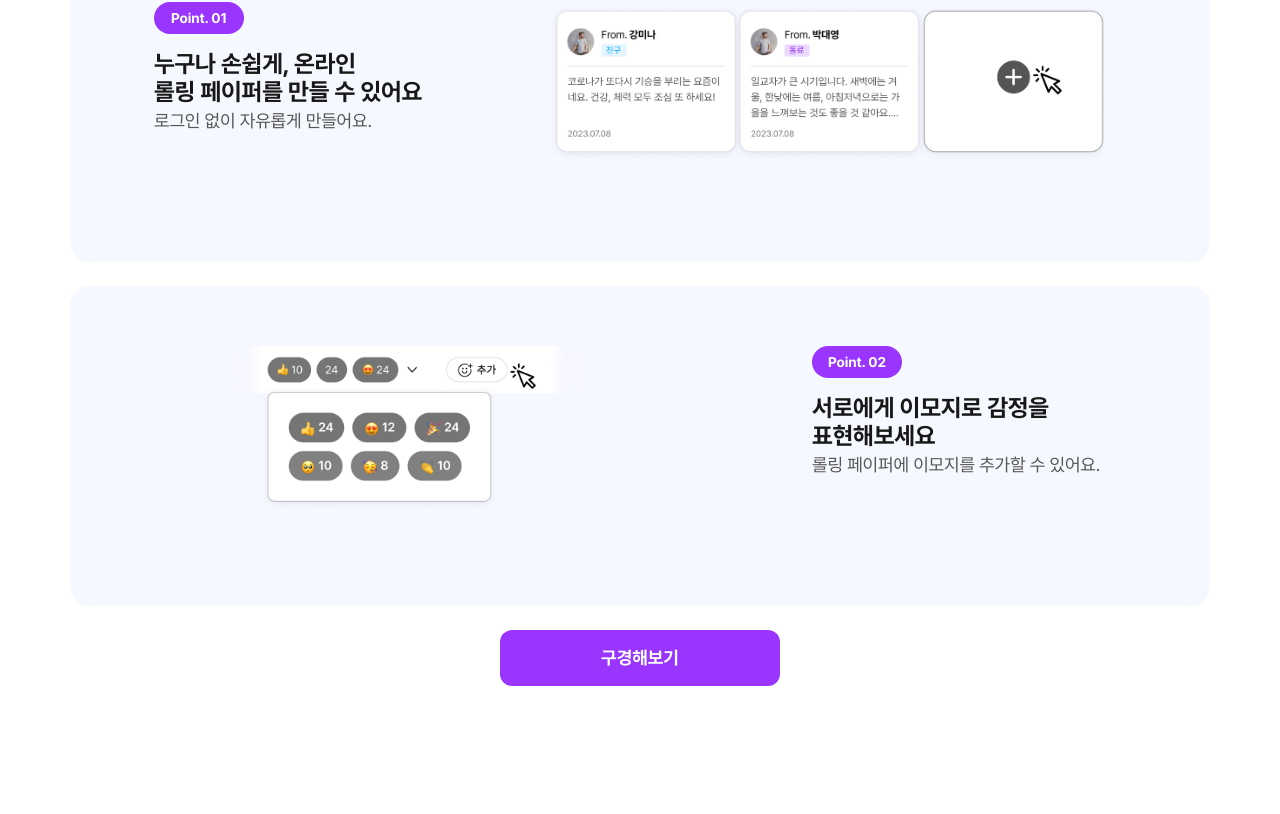
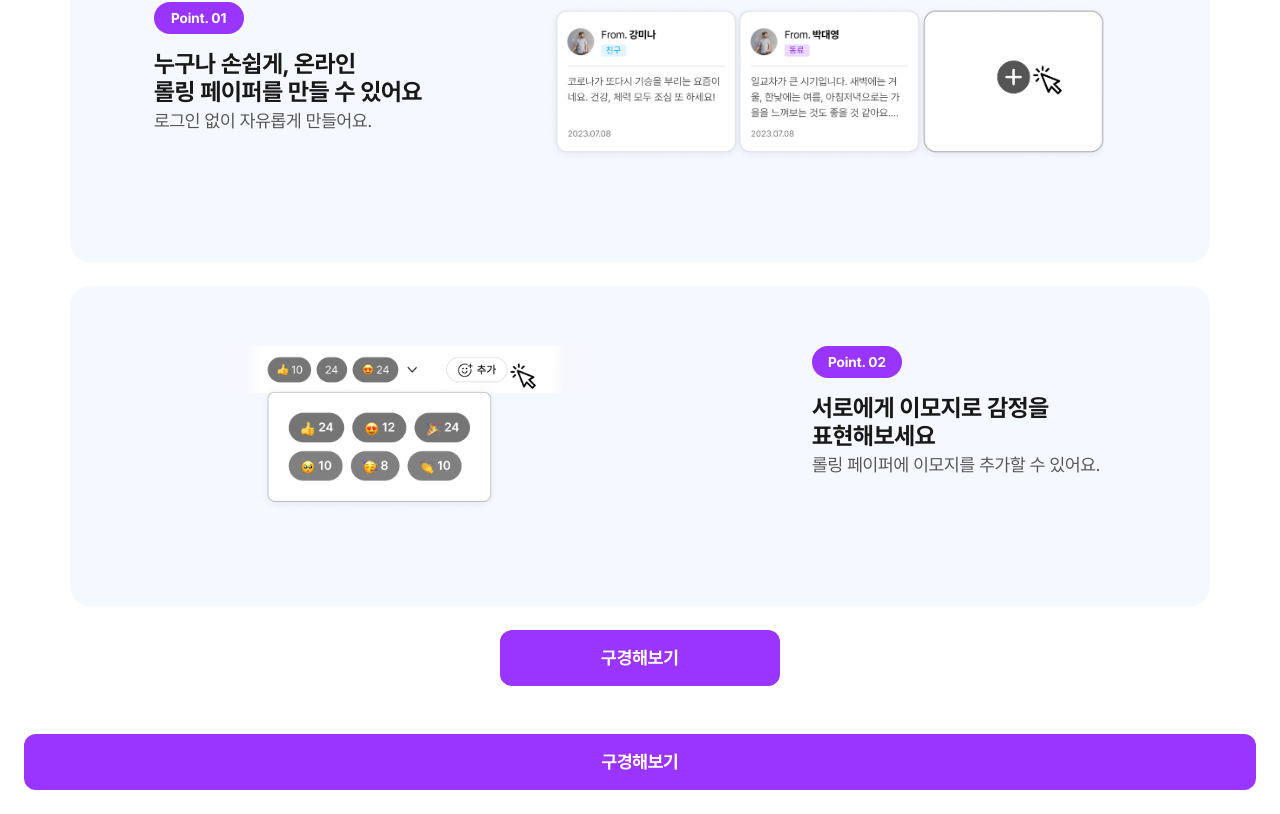
Before and after one commit to Rolligo/rolling, a React (Create React App) app: page / in a window 1280 px wide. Shown: the part 147-961 px from the top of the page. Before the commit the page ends 857 px from the top, so only its background shows below. Built offline with nearby package versions, Linux system fonts and the light colour scheme; no server answers.

Commit message:
refactor: styled으로 상속할 수 있도록 수정

```diff
--- a/src/components/StyledButtons/Button.jsx
+++ b/src/components/StyledButtons/Button.jsx
@@ -1,8 +1,13 @@
 import * as S from "./Button.style";
 
-function ButtonMain({ disabled, children, size, onClick }) {
+function ButtonMain({ className, disabled, children, size, onClick }) {
   return (
-    <S.Button disabled={disabled} $size={size} onClick={onClick}>
+    <S.Button
+      className={className}
+      disabled={disabled}
+      $size={size}
+      onClick={onClick}
+    >
       {children}
     </S.Button>
   );
--- a/src/components/StyledButtons/SecondaryButton/SecondaryButton.jsx
+++ b/src/components/StyledButtons/SecondaryButton/SecondaryButton.jsx
@@ -1,8 +1,13 @@
 import * as S from "./SecondaryButton.style";
 
-function SecondaryButton({ children, disabled, size, onClick }) {
+function SecondaryButton({ className, children, disabled, size, onClick }) {
   return (
-    <S.ButtonContainer disabled={disabled} $size={size} onClick={onClick}>
+    <S.ButtonContainer
+      className={className}
+      disabled={disabled}
+      $size={size}
+      onClick={onClick}
+    >
       {children}
     </S.ButtonContainer>
   );
--- a/src/pages/MainPage/MainPage.jsx
+++ b/src/pages/MainPage/MainPage.jsx
@@ -5,11 +5,9 @@ import Card3 from "assets/images/card-img3.png";
 import Emoji from "assets/images/Emoji.png";
 import * as S from "./MainPage.style";
 import NavBar from "components/NavBar";
-import PaperCard from "components/PaperCard";
 import PrimaryButton from "components/StyledButtons/PrimaryButton";
-import SecondaryButton from "components/StyledButtons/SecondaryButton";
 
-const MainPage = () => {
+function MainPage() {
   return (
     <>
       <NavBar />
@@ -45,9 +43,12 @@ const MainPage = () => {
           </S.ImgContainer>
         </S.Section>
         <PrimaryButton margin="2.4rem 0">구경해보기</PrimaryButton>
+        <S.ButtonContainer>
+          <S.StyledButton size="lg">구경해보기</S.StyledButton>
+        </S.ButtonContainer>
       </S.MainPageDiv>
     </>
   );
-};
+}
 
 export default MainPage;
--- a/src/pages/MainPage/MainPage.style.js
+++ b/src/pages/MainPage/MainPage.style.js
@@ -2,6 +2,7 @@ import styled from "styled-components";
 import { onPc, onTablet } from "styles/mediaQuery";
 import { FONT_STYLE } from "styles/fontStyle";
 import { COLORS } from "styles/palette";
+import { Button } from "components/StyledButtons";
 
 export const BrTag = styled.br`
   display: none;
@@ -160,3 +161,23 @@ export const Section = styled.section`
     justify-content: left;
   }
 `;
+
+export const ButtonContainer = styled.div`
+  display: flex;
+  justify-content: center;
+  align-items: center;
+  width: 100%;
+  padding: 2.4rem 0;
+`;
+
+export const StyledButton = styled(Button)`
+  width: 100%;
+
+  /* ${onTablet} {
+    width: 100%;
+  }
+
+  ${onPc} {
+    width: 28rem;
+  } */
+`;
```
Also changed, not shown: src/components/StyledButtons/OutlinedButton/OutlinedButton.jsx (+7 -2 lines).
